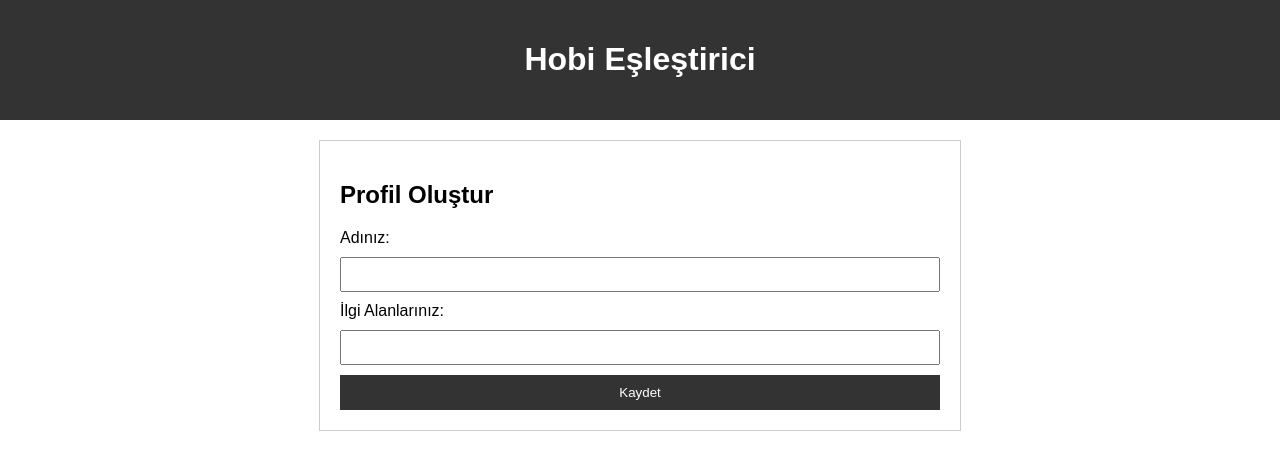
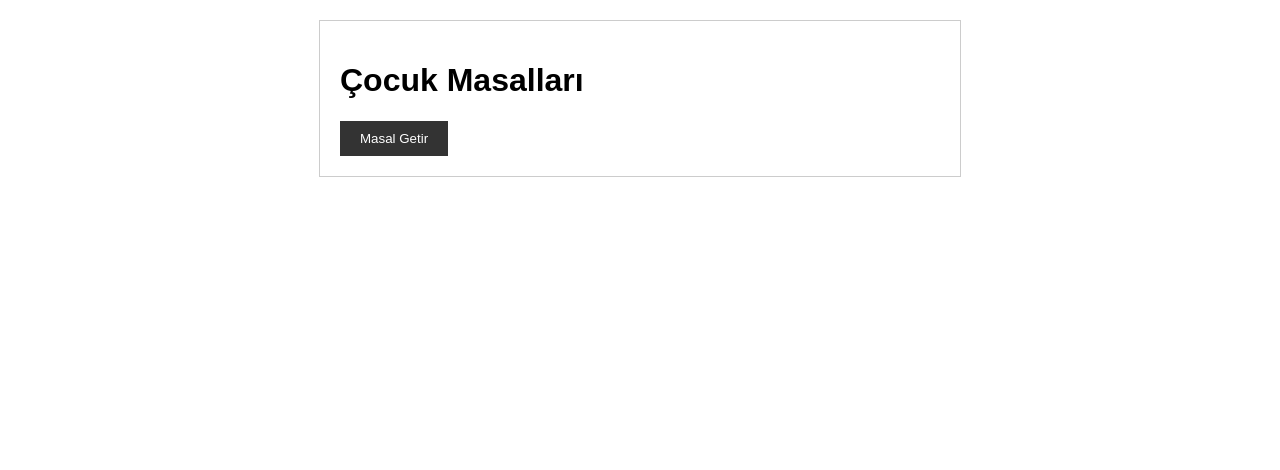
Before and after one commit to Yigitsayarr/mobileapp, a plain HTML site: page index.html in a window 1280 px wide. Drawn offline with Linux system fonts and the light colour scheme.

Commit message:
Update index.html

```diff
--- a/index.html
+++ b/index.html
@@ -3,24 +3,15 @@
 <head>
     <meta charset="UTF-8">
     <meta name="viewport" content="width=device-width, initial-scale=1.0">
-    <title>Hobi Eşleştirici</title>
+    <title>Çocuk Masalları</title>
     <link rel="stylesheet" href="styles.css">
 </head>
 <body>
-    <header>
-        <h1>Hobi Eşleştirici</h1>
-    </header>
     <div class="container">
-        <h2>Profil Oluştur</h2>
-        <form id="profileForm">
-            <label for="name">Adınız:</label>
-            <input type="text" id="name" name="name" required>
-            <label for="interests">İlgi Alanlarınız:</label>
-            <input type="text" id="interests" name="interests" required>
-            <button type="submit">Kaydet</button>
-        </form>
+        <h1>Çocuk Masalları</h1>
+        <div id="masal"></div>
+        <button id="btnMasalGetir">Masal Getir</button>
     </div>
-
     <script src="script.js"></script>
 </body>
 </html>
```
